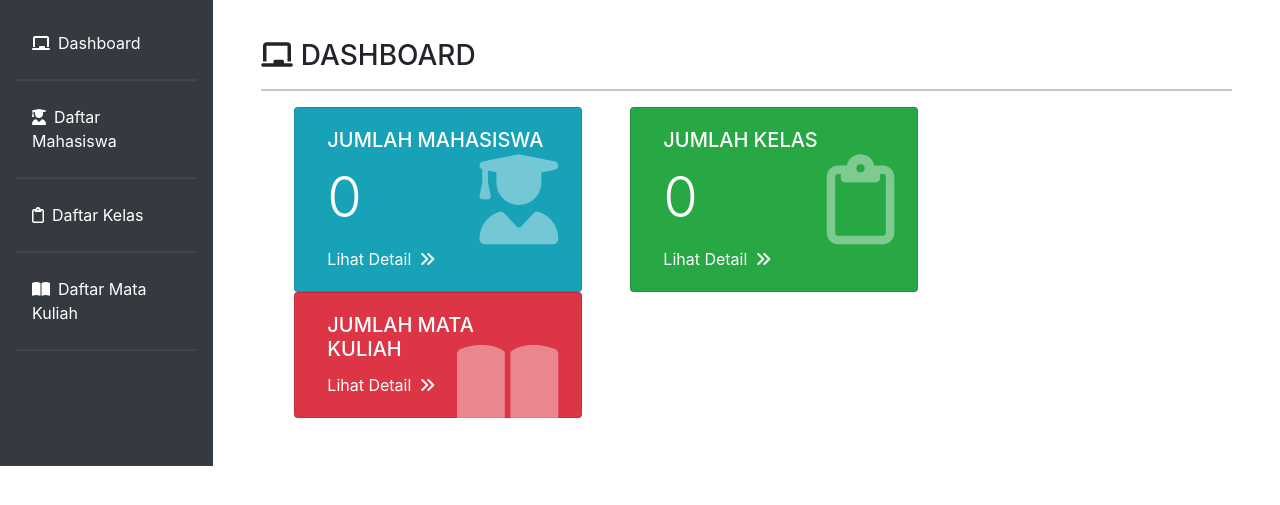
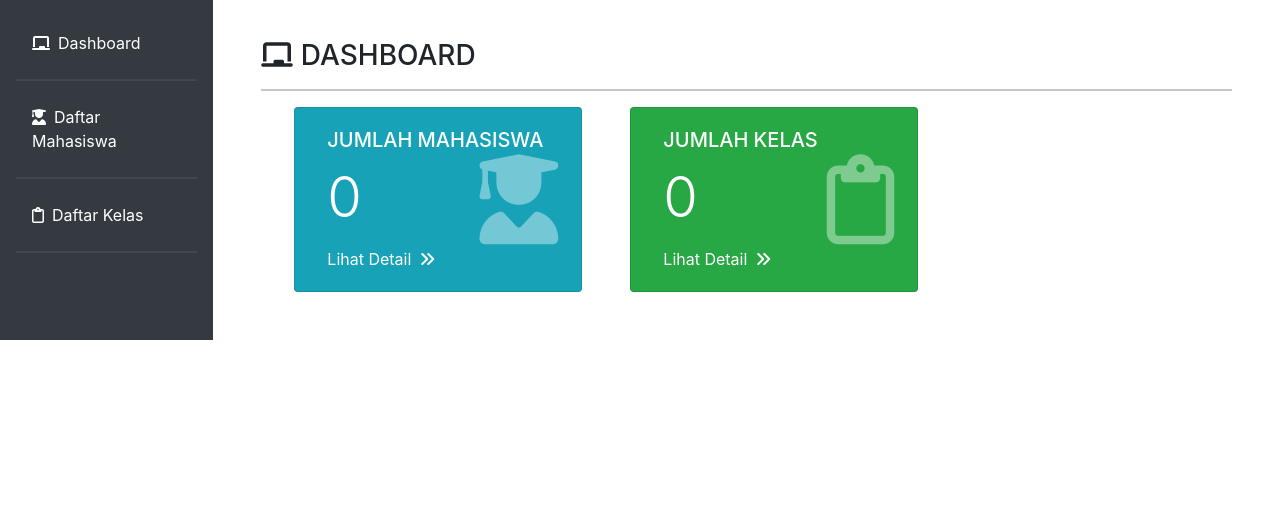
Before and after one commit to rahmiirasfauziah/Sistem-Informasi-Rekapitulasi-Perkuliahan, a PHP site: page /dashboard.php in a window 1280 px wide. Shown: the part 57-562 px from the top of the page. Run offline with PHP 8.4, Linux system fonts and the light colour scheme; the visitor is signed in with stand-in values (Sample User, id 1); data that the repository does not hold is empty; some libraries are stand-ins or nearby versions.

Commit message:
Update dashboard.php

```diff
--- a/dashboard.php
+++ b/dashboard.php
@@ -67,9 +67,6 @@
           <li class="nav-item">
             <a class="nav-link text-white" href="lihat_kelas.php"><i class="far fa-clipboard mr-2"></i>Daftar Kelas</a><hr class="bg-secondary">
           </li>
-          <li class="nav-item">
-            <a class="nav-link text-white" href="lihat_makul.php"><i class="fas fa-book-open mr-2"></i>Daftar Mata Kuliah</a><hr class="bg-secondary">
-          </li>
         </ul>
       </div>
 
@@ -117,19 +114,6 @@
             </div>
           </div>
 
-          <div class="card bg-danger ml-5" style="width: 18rem;">
-            <div class="card-body">
-              <div class="card-body-icon">
-                <i class="fas fa-book-open mr-2"></i>
-              </div>
-              <h5 class="card-title">JUMLAH MATA KULIAH</h5>
-              <div class="display-4">
-
-              </div>
-              <p class="card-text text-white"><a href="lihat_makul.php" class="text-white">Lihat Detail<i class="fas fa-angle-double-right ml-2"></i></a></p>
-            </div>
-          </div>
-
         </div>
       </div>
     </div>
```
